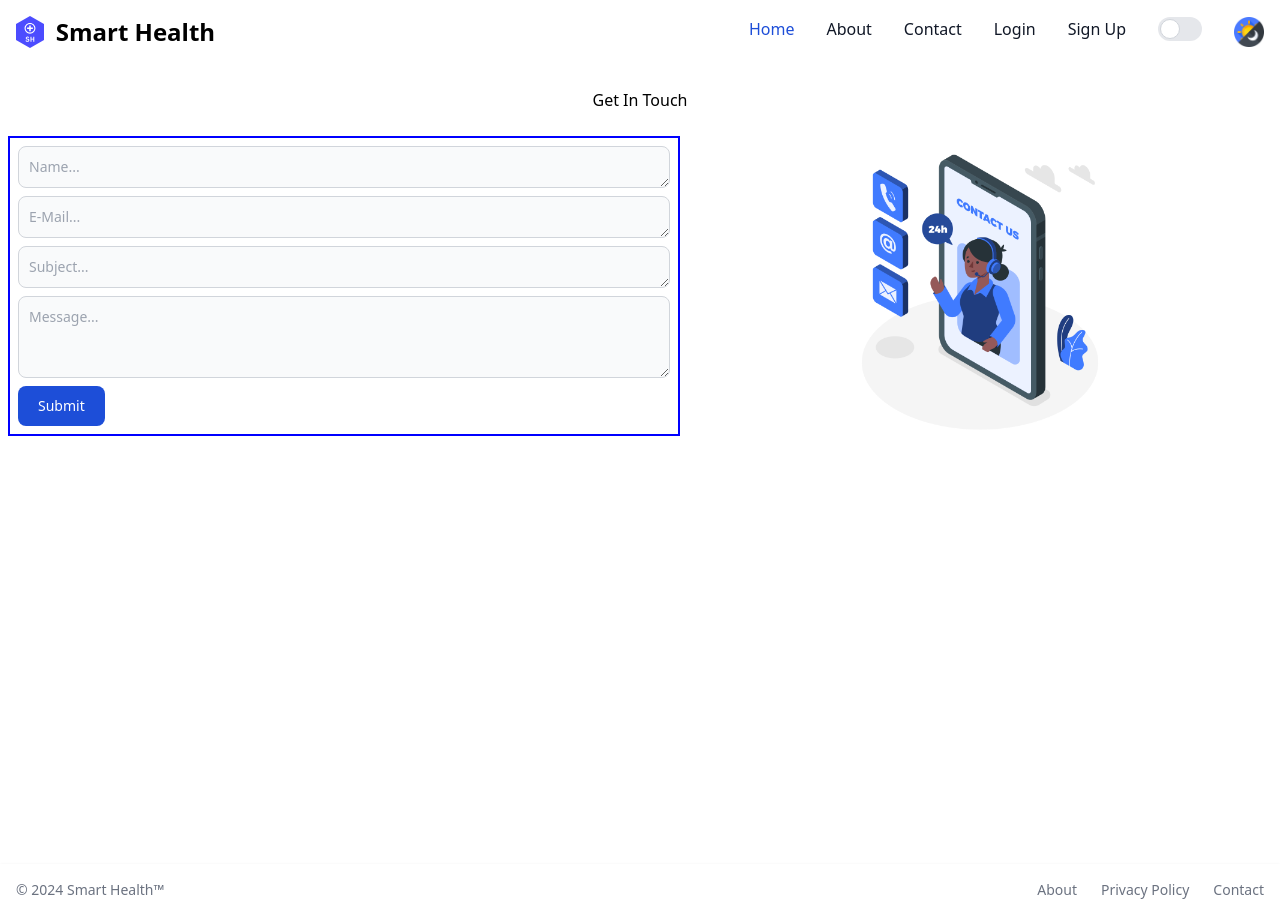
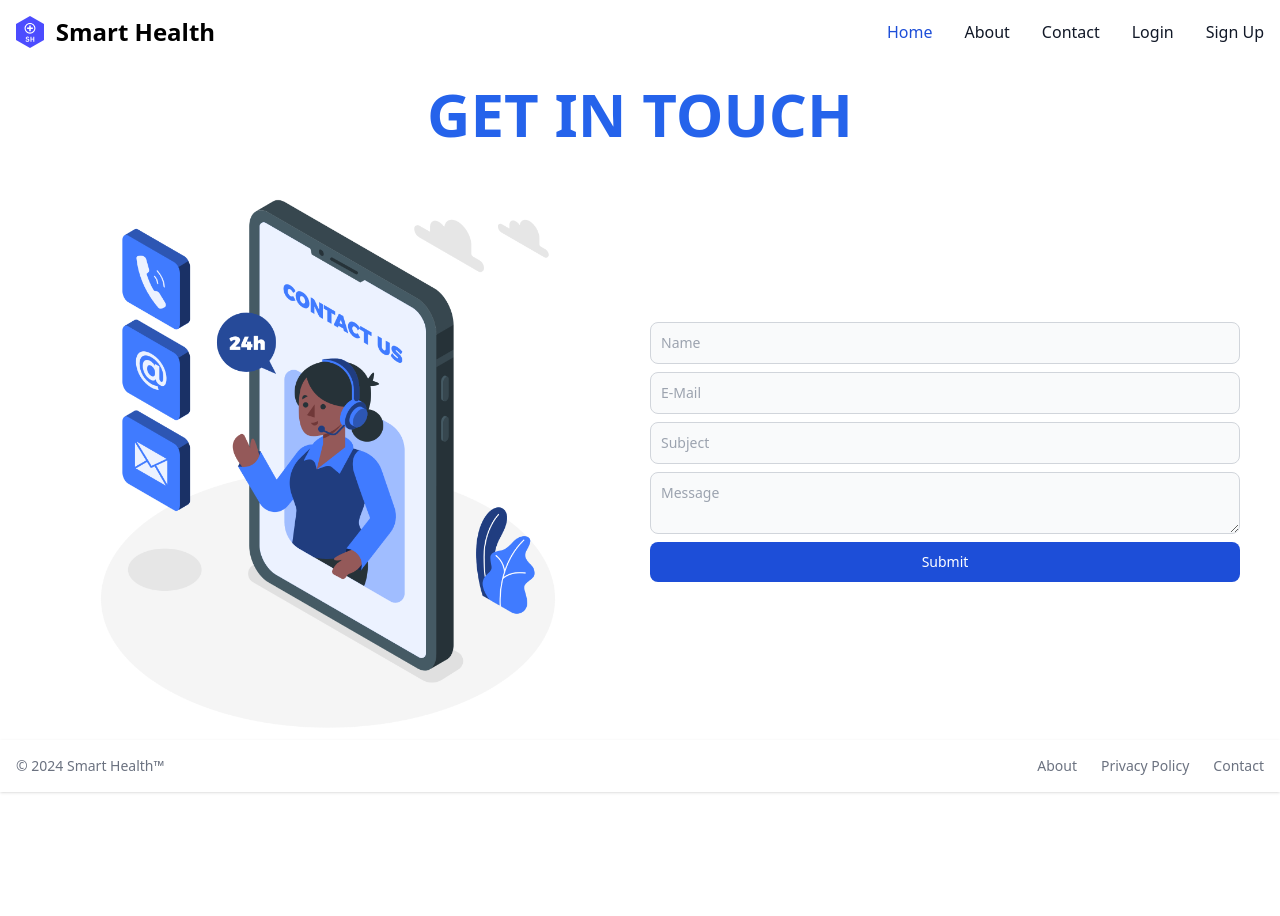
Before and after one commit to KyawIT/SmartHealth, a SvelteKit app in the folder SmartHealth_Frontend/: page /contact in a window 1280 px wide. After the commit the page ends 800 px from the top, so only its background shows below. Built offline with nearby package versions, Linux system fonts and the light colour scheme.

Commit message:
Fixed some UI Elements

```diff
--- a/SmartHealth_Frontend/src/app.css
+++ b/SmartHealth_Frontend/src/app.css
@@ -1,7 +1,3 @@
 @tailwind base;
 @tailwind components;
 @tailwind utilities;
-
-#container {
-    min-height: 100vh;
-}
--- a/SmartHealth_Frontend/src/components/+navbar.svelte
+++ b/SmartHealth_Frontend/src/components/+navbar.svelte
@@ -1,9 +1,5 @@
 <script>
-  import { goto } from "$app/navigation";
 
-  function navigateToSignUp() {
-    goto("/signup");
-  }
 </script>
 
 <nav class="bg-white border-gray-200 dark:bg-gray-900">
@@ -79,15 +75,7 @@
             >Sign Up</a
           >
         </li>
-        <li>
-          <label class="inline-flex items-center cursor-pointer">
-            <input type="checkbox" value="" class="sr-only peer">
-            <div class="relative w-11 h-6 bg-gray-200 peer-focus:outline-none peer-focus:ring-4 peer-focus:ring-blue-300 dark:peer-focus:ring-blue-800 rounded-full peer dark:bg-gray-700 peer-checked:after:translate-x-full rtl:peer-checked:after:-translate-x-full peer-checked:after:border-white after:content-[''] after:absolute after:top-[2px] after:start-[2px] after:bg-white after:border-gray-300 after:border after:rounded-full after:h-5 after:w-5 after:transition-all dark:border-gray-600 peer-checked:bg-blue-600"></div>
-          </label>
-        </li>
-        <li>
-          <img src="\frontend\toggle.png" width="30" height="30"/>
-        </li>
+
       </ul>
     </div>
   </div>
--- a/SmartHealth_Frontend/src/routes/auth/login/+page.svelte
+++ b/SmartHealth_Frontend/src/routes/auth/login/+page.svelte
@@ -1,23 +1,21 @@
 <div id="container" class="mt-5">
   <form class="max-w-sm mx-auto">
     <div class="mb-5">
-      <label
-        for="base-input"
-        class="block mb-2 text-sm font-medium text-gray-900 dark:text-white"
+      <label for="base-input" class="block mb-2 text-sm font-medium"
         >Email</label
       >
       <input
         type="text"
         id="base-input"
-        class="bg-gray-50 border border-gray-300 text-gray-900 text-sm rounded-lg focus:ring-blue-500 focus:border-blue-500 block w-full p-2.5 dark:bg-gray-700 dark:border-gray-600 dark:placeholder-gray-400 dark:text-white dark:focus:ring-blue-500 dark:focus:border-blue-500"
+        class="bg-gray-50 border border-gray-300 text-gray-900 text-sm
+        rounded-lg focus:ring-blue-500 focus:border-blue-500 block w-full p-2.5 dark:bg-gray-700 dark:border-gray-600 dark:placeholder-gray-400 dark:text-white dark:focus:ring-blue-500 dark:focus:border-blue-500"
       />
     </div>
 
     <div class="mb-5">
       <label
         for="base-input"
-        class="block mb-2 text-sm font-medium text-gray-900 dark:text-white"
-        >Password</label
+        class="block mb-2 text-sm font-medium text-gray-900">Password</label
       >
       <input
         type="password"
@@ -25,49 +23,79 @@
         class="bg-gray-50 border border-gray-300 text-gray-900 text-sm rounded-lg focus:ring-blue-500 focus:border-blue-500 block w-full p-2.5 dark:bg-gray-700 dark:border-gray-600 dark:placeholder-gray-400 dark:text-white dark:focus:ring-blue-500 dark:focus:border-blue-500"
       />
     </div>
+
+    <div class="grid grid-cols-1 gap-y-5 mb-5">
       <button
         type="submit"
-      class="text-white bg-blue-700 hover:bg-blue-800 focus:ring-4 focus:outline-none focus:ring-blue-300 font-medium rounded-lg text-sm px-5 py-2.5 text-center dark:bg-blue-600 dark:hover:bg-blue-700 dark:focus:ring-blue-800"
+        class="inline-flex items-center justify-center w-full px-5 py-2.5 text-sm font-medium text-white bg-blue-700 rounded-lg focus:ring-4 focus:ring-blue-200 dark:focus:ring-blue-900 hover:bg-blue-800"
         >Login</button
       >
-  </form>
+      <p class="text-xl text-center">Authenticate with other Services</p>
 
-  <div>
-    <button type="button" class="text-white bg-[#3b5998] hover:bg-[#3b5998]/90 focus:ring-4 focus:outline-none focus:ring-[#3b5998]/50 font-medium rounded-lg text-sm px-5 py-2.5 text-center inline-flex items-center dark:focus:ring-[#3b5998]/55 me-2 mb-2">
-        <svg class="w-4 h-4 me-2" aria-hidden="true" xmlns="http://www.w3.org/2000/svg" fill="currentColor" viewBox="0 0 8 19">
-        <path fill-rule="evenodd" d="M6.135 3H8V0H6.135a4.147 4.147 0 0 0-4.142 4.142V6H0v3h2v9.938h3V9h2.021l.592-3H5V3.591A.6.6 0 0 1 5.592 3h.543Z" clip-rule="evenodd"/>
-        </svg>
-        Sign in with Facebook
-        </button>
-        <button type="button" class="text-white bg-[#1da1f2] hover:bg-[#1da1f2]/90 focus:ring-4 focus:outline-none focus:ring-[#1da1f2]/50 font-medium rounded-lg text-sm px-5 py-2.5 text-center inline-flex items-center dark:focus:ring-[#1da1f2]/55 me-2 mb-2">
-        <svg class="w-4 h-4 me-2" aria-hidden="true" xmlns="http://www.w3.org/2000/svg" fill="currentColor" viewBox="0 0 20 17">
-        <path fill-rule="evenodd" d="M20 1.892a8.178 8.178 0 0 1-2.355.635 4.074 4.074 0 0 0 1.8-2.235 8.344 8.344 0 0 1-2.605.98A4.13 4.13 0 0 0 13.85 0a4.068 4.068 0 0 0-4.1 4.038 4 4 0 0 0 .105.919A11.705 11.705 0 0 1 1.4.734a4.006 4.006 0 0 0 1.268 5.392 4.165 4.165 0 0 1-1.859-.5v.05A4.057 4.057 0 0 0 4.1 9.635a4.19 4.19 0 0 1-1.856.07 4.108 4.108 0 0 0 3.831 2.807A8.36 8.36 0 0 1 0 14.184 11.732 11.732 0 0 0 6.291 16 11.502 11.502 0 0 0 17.964 4.5c0-.177 0-.35-.012-.523A8.143 8.143 0 0 0 20 1.892Z" clip-rule="evenodd"/>
-        </svg>
-        Sign in with Twitter
-        </button>
-        <button type="button" class="text-white bg-[#24292F] hover:bg-[#24292F]/90 focus:ring-4 focus:outline-none focus:ring-[#24292F]/50 font-medium rounded-lg text-sm px-5 py-2.5 text-center inline-flex items-center dark:focus:ring-gray-500 dark:hover:bg-[#050708]/30 me-2 mb-2">
-        <svg class="w-4 h-4 me-2" aria-hidden="true" xmlns="http://www.w3.org/2000/svg" fill="currentColor" viewBox="0 0 20 20">
-        <path fill-rule="evenodd" d="M10 .333A9.911 9.911 0 0 0 6.866 19.65c.5.092.678-.215.678-.477 0-.237-.01-1.017-.014-1.845-2.757.6-3.338-1.169-3.338-1.169a2.627 2.627 0 0 0-1.1-1.451c-.9-.615.07-.6.07-.6a2.084 2.084 0 0 1 1.518 1.021 2.11 2.11 0 0 0 2.884.823c.044-.503.268-.973.63-1.325-2.2-.25-4.516-1.1-4.516-4.9A3.832 3.832 0 0 1 4.7 7.068a3.56 3.56 0 0 1 .095-2.623s.832-.266 2.726 1.016a9.409 9.409 0 0 1 4.962 0c1.89-1.282 2.717-1.016 2.717-1.016.366.83.402 1.768.1 2.623a3.827 3.827 0 0 1 1.02 2.659c0 3.807-2.319 4.644-4.525 4.889a2.366 2.366 0 0 1 .673 1.834c0 1.326-.012 2.394-.012 2.72 0 .263.18.572.681.475A9.911 9.911 0 0 0 10 .333Z" clip-rule="evenodd"/>
+
+      <button
+        type="button"
+        class="inline-flex items-center justify-center w-full text-white bg-[#24292F] hover:bg-[#24292F]/90 focus:ring-4 focus:outline-none focus:ring-[#24292F]/50 font-medium rounded-lg text-sm px-5 py-2.5 text-center inline-flex items-center dark:focus:ring-gray-500 dark:hover:bg-[#050708]/30"
+      >
+        <svg
+          class="w-4 h-4 me-2"
+          aria-hidden="true"
+          xmlns="http://www.w3.org/2000/svg"
+          fill="currentColor"
+          viewBox="0 0 20 20"
+        >
+          <path
+            fill-rule="evenodd"
+            d="M10 .333A9.911 9.911 0 0 0 6.866 19.65c.5.092.678-.215.678-.477 0-.237-.01-1.017-.014-1.845-2.757.6-3.338-1.169-3.338-1.169a2.627 2.627 0 0 0-1.1-1.451c-.9-.615.07-.6.07-.6a2.084 2.084 0 0 1 1.518 1.021 2.11 2.11 0 0 0 2.884.823c.044-.503.268-.973.63-1.325-2.2-.25-4.516-1.1-4.516-4.9A3.832 3.832 0 0 1 4.7 7.068a3.56 3.56 0 0 1 .095-2.623s.832-.266 2.726 1.016a9.409 9.409 0 0 1 4.962 0c1.89-1.282 2.717-1.016 2.717-1.016.366.83.402 1.768.1 2.623a3.827 3.827 0 0 1 1.02 2.659c0 3.807-2.319 4.644-4.525 4.889a2.366 2.366 0 0 1 .673 1.834c0 1.326-.012 2.394-.012 2.72 0 .263.18.572.681.475A9.911 9.911 0 0 0 10 .333Z"
+            clip-rule="evenodd"
+          />
         </svg>
         Sign in with Github
       </button>
-        <button type="button" class="text-white bg-[#4285F4] hover:bg-[#4285F4]/90 focus:ring-4 focus:outline-none focus:ring-[#4285F4]/50 font-medium rounded-lg text-sm px-5 py-2.5 text-center inline-flex items-center dark:focus:ring-[#4285F4]/55 me-2 mb-2">
-        <svg class="w-4 h-4 me-2" aria-hidden="true" xmlns="http://www.w3.org/2000/svg" fill="currentColor" viewBox="0 0 18 19">
-        <path fill-rule="evenodd" d="M8.842 18.083a8.8 8.8 0 0 1-8.65-8.948 8.841 8.841 0 0 1 8.8-8.652h.153a8.464 8.464 0 0 1 5.7 2.257l-2.193 2.038A5.27 5.27 0 0 0 9.09 3.4a5.882 5.882 0 0 0-.2 11.76h.124a5.091 5.091 0 0 0 5.248-4.057L14.3 11H9V8h8.34c.066.543.095 1.09.088 1.636-.086 5.053-3.463 8.449-8.4 8.449l-.186-.002Z" clip-rule="evenodd"/>
+
+      <button
+        type="button"
+        class="inline-flex items-center justify-center w-full text-white bg-[#4285F4] hover:bg-[#4285F4]/90 focus:ring-4 focus:outline-none focus:ring-[#4285F4]/50 font-medium rounded-lg text-sm px-5 py-2.5 text-center inline-flex items-center dark:focus:ring-[#4285F4]/55"
+      >
+        <svg
+          class="w-4 h-4 me-2"
+          aria-hidden="true"
+          xmlns="http://www.w3.org/2000/svg"
+          fill="currentColor"
+          viewBox="0 0 18 19"
+        >
+          <path
+            fill-rule="evenodd"
+            d="M8.842 18.083a8.8 8.8 0 0 1-8.65-8.948 8.841 8.841 0 0 1 8.8-8.652h.153a8.464 8.464 0 0 1 5.7 2.257l-2.193 2.038A5.27 5.27 0 0 0 9.09 3.4a5.882 5.882 0 0 0-.2 11.76h.124a5.091 5.091 0 0 0 5.248-4.057L14.3 11H9V8h8.34c.066.543.095 1.09.088 1.636-.086 5.053-3.463 8.449-8.4 8.449l-.186-.002Z"
+            clip-rule="evenodd"
+          />
         </svg>
         Sign in with Google
       </button>
-        <button type="button" class="text-white bg-[#050708] hover:bg-[#050708]/90 focus:ring-4 focus:outline-none focus:ring-[#050708]/50 font-medium rounded-lg text-sm px-5 py-2.5 text-center inline-flex items-center dark:focus:ring-[#050708]/50 dark:hover:bg-[#050708]/30 me-2 mb-2">
-        <svg class="w-5 h-5 me-2 -ms-1" aria-hidden="true" focusable="false" data-prefix="fab" data-icon="apple" role="img" xmlns="http://www.w3.org/2000/svg" viewBox="0 0 384 512"><path fill="currentColor" d="M318.7 268.7c-.2-36.7 16.4-64.4 50-84.8-18.8-26.9-47.2-41.7-84.7-44.6-35.5-2.8-74.3 20.7-88.5 20.7-15 0-49.4-19.7-76.4-19.7C63.3 141.2 4 184.8 4 273.5q0 39.3 14.4 81.2c12.8 36.7 59 126.7 107.2 125.2 25.2-.6 43-17.9 75.8-17.9 31.8 0 48.3 17.9 76.4 17.9 48.6-.7 90.4-82.5 102.6-119.3-65.2-30.7-61.7-90-61.7-91.9zm-56.6-164.2c27.3-32.4 24.8-61.9 24-72.5-24.1 1.4-52 16.4-67.9 34.9-17.5 19.8-27.8 44.3-25.6 71.9 26.1 2 49.9-11.4 69.5-34.3z"></path></svg>
+
+      <button
+        type="button"
+        class="inline-flex items-center justify-center w-full text-white bg-[#050708] hover:bg-[#050708]/90 focus:ring-4 focus:outline-none focus:ring-[#050708]/50 font-medium rounded-lg text-sm px-5 py-2.5 text-center dark:focus:ring-[#050708]/50 dark:hover:bg-[#050708]/30"
+      >
+        <svg
+          class="w-5 h-5 me-2 -ms-1"
+          aria-hidden="true"
+          focusable="false"
+          data-prefix="fab"
+          data-icon="apple"
+          role="img"
+          xmlns="http://www.w3.org/2000/svg"
+          viewBox="0 0 384 512"
+          ><path
+            fill="currentColor"
+            d="M318.7 268.7c-.2-36.7 16.4-64.4 50-84.8-18.8-26.9-47.2-41.7-84.7-44.6-35.5-2.8-74.3 20.7-88.5 20.7-15 0-49.4-19.7-76.4-19.7C63.3 141.2 4 184.8 4 273.5q0 39.3 14.4 81.2c12.8 36.7 59 126.7 107.2 125.2 25.2-.6 43-17.9 75.8-17.9 31.8 0 48.3 17.9 76.4 17.9 48.6-.7 90.4-82.5 102.6-119.3-65.2-30.7-61.7-90-61.7-91.9zm-56.6-164.2c27.3-32.4 24.8-61.9 24-72.5-24.1 1.4-52 16.4-67.9 34.9-17.5 19.8-27.8 44.3-25.6 71.9 26.1 2 49.9-11.4 69.5-34.3z"
+          ></path></svg
+        >
         Sign in with Apple
       </button>
     </div>
+  </form>
 </div>
 
-
-
 <style>
-  :root {
-    background-color: #141e33;
-  }
 </style>
--- a/SmartHealth_Frontend/src/routes/auth/signup/+page.svelte
+++ b/SmartHealth_Frontend/src/routes/auth/signup/+page.svelte
@@ -1,9 +1,9 @@
-<div id="container" class="mt-5">
+<div class="mt-5">
   <form class="max-w-sm mx-auto">
     <div class="mb-5">
       <label
         for="base-input"
-        class="block mb-2 text-sm font-medium text-gray-900 dark:text-white"
+        class="block mb-2 text-sm font-medium text-gray-900"
         >Email</label
       >
       <input
@@ -16,7 +16,7 @@
     <div class="mb-5">
       <label
         for="base-input"
-        class="block mb-2 text-sm font-medium text-gray-900 dark:text-white"
+        class="block mb-2 text-sm font-medium text-gray-900"
         >Password</label
       >
       <input
@@ -29,7 +29,7 @@
     <div class="mb-5">
       <label
         for="base-input"
-        class="block mb-2 text-sm font-medium text-gray-900 dark:text-white"
+        class="block mb-2 text-sm font-medium text-gray-900"
         >SVN-Nr</label
       >
       <input
@@ -40,14 +40,11 @@
     </div>
     <button
       type="submit"
-      class="text-white bg-blue-700 hover:bg-blue-800 focus:ring-4 focus:outline-none focus:ring-blue-300 font-medium rounded-lg text-sm px-5 py-2.5 text-center dark:bg-blue-600 dark:hover:bg-blue-700 dark:focus:ring-blue-800"
-      >Register new account</button
+      class="mb-5 w-full text-white bg-blue-700 hover:bg-blue-800 focus:ring-4 focus:outline-none focus:ring-blue-300 font-medium rounded-lg text-sm px-5 py-2.5 text-center dark:bg-blue-600 dark:hover:bg-blue-700 dark:focus:ring-blue-800"
+      >Register</button
     >
   </form>
 </div>
 
 <style>
-  :root {
-    background-color: #141e33;
-  }
 </style>
--- a/SmartHealth_Frontend/src/routes/contact/+page.svelte
+++ b/SmartHealth_Frontend/src/routes/contact/+page.svelte
@@ -1,51 +1,64 @@
 <script>
-    let user_name = '';
-    let email = '';
-    let subject = '';
-    let message = '';
+  let user_name = "";
+  let email = "";
+  let subject = "";
+  let message = "";
 
-    function getForm(){
-        console.log(`${user_name} ${email} ${subject} ${message}`);
-    }
+  function getForm() {
+    console.log(`${user_name} ${email} ${subject} ${message}`);
+  }
 </script>
 
-<div id="container">
+<h1 class="my-5 text-6xl font-black text-blue-600 dark:text-blue-600 text-center">
+  GET IN TOUCH
+</h1>
+<div class="grid grid-cols-2 gap-x-5 mx-10">
+  <img
+    src="\frontend\contact.png"
+    class="max-w-sm md:max-w-md lg:max-w-lg xl:max-w-xl h-auto"
+    alt="Error"
+  />
 
-    <br>
-    <h1 class="text-center">Get In Touch</h1>
-    <br>
-
-        <img align="right"  src="\frontend\contact.png" alt="Error" height="300px" width="300px" />
-
-        <form>
-
-            <ul class="contactform ml-2 pl-2 pt-2 pb-2 pr-2 border-2">
-                <li>
-                    <textarea bind:value={user_name} id="Name" rows="1" class="mb-2 block p-2.5 w-full text-sm text-gray-900 bg-gray-50 rounded-lg border border-gray-300 focus:ring-blue-500 focus:border-blue-500 dark:bg-gray-700 dark:border-gray-600 dark:placeholder-gray-400 dark:text-white dark:focus:ring-blue-500 dark:focus:border-blue-500" placeholder="Name..."></textarea>
-                </li>
-                <li>
-                    <textarea bind:value={email} id="Email" rows="1" class="mb-2 block p-2.5 w-full text-sm text-gray-900 bg-gray-50 rounded-lg border border-gray-300 focus:ring-blue-500 focus:border-blue-500 dark:bg-gray-700 dark:border-gray-600 dark:placeholder-gray-400 dark:text-white dark:focus:ring-blue-500 dark:focus:border-blue-500" placeholder="E-Mail..."></textarea>
-                </li>
-                <li>
-                    <textarea bind:value={subject} id="Subject" rows="1" class="mb-2 block p-2.5 w-full text-sm text-gray-900 bg-gray-50 rounded-lg border border-gray-300 focus:ring-blue-500 focus:border-blue-500 dark:bg-gray-700 dark:border-gray-600 dark:placeholder-gray-400 dark:text-white dark:focus:ring-blue-500 dark:focus:border-blue-500" placeholder="Subject..."></textarea>
-                </li>
-                <li>
-                    <textarea bind:value={message} id="Message" rows="3" class="mb-2 block p-2.5 w-full text-sm text-gray-900 bg-gray-50 rounded-lg border border-gray-300 focus:ring-blue-500 focus:border-blue-500 dark:bg-gray-700 dark:border-gray-600 dark:placeholder-gray-400 dark:text-white dark:focus:ring-blue-500 dark:focus:border-blue-500" placeholder="Message..."></textarea>
-                </li>
-                <li>
-                    <button on:click={getForm} type="submit" class="inline-flex items-center px-5 py-2.5 text-sm font-medium text-center text-white bg-blue-700 rounded-lg focus:ring-4 focus:ring-blue-200 dark:focus:ring-blue-900 hover:bg-blue-800">Submit</button>
-                </li>
-            </ul>
-        </form>
+  <form class="flex flex-col justify-center">
+    <div>
+      <input
+        bind:value={user_name}
+        id="Name"
+        class="mb-2 block p-2.5 w-full text-sm text-gray-900 bg-gray-50 rounded-lg border border-gray-300 focus:ring-blue-500 focus:border-blue-500 dark:bg-gray-700 dark:border-gray-600 dark:placeholder-gray-400 dark:text-white dark:focus:ring-blue-500 dark:focus:border-blue-500"
+        placeholder="Name"
+      />
+    </div>
+    <div>
+      <input
+        bind:value={email}
+        id="Email"
+        class="mb-2 block p-2.5 w-full text-sm text-gray-900 bg-gray-50 rounded-lg border border-gray-300 focus:ring-blue-500 focus:border-blue-500 dark:bg-gray-700 dark:border-gray-600 dark:placeholder-gray-400 dark:text-white dark:focus:ring-blue-500 dark:focus:border-blue-500"
+        placeholder="E-Mail"
+      />
+    </div>
+    <div>
+      <input
+        bind:value={subject}
+        id="Subject"
+        class="mb-2 block p-2.5 w-full text-sm text-gray-900 bg-gray-50 rounded-lg border border-gray-300 focus:ring-blue-500 focus:border-blue-500 dark:bg-gray-700 dark:border-gray-600 dark:placeholder-gray-400 dark:text-white dark:focus:ring-blue-500 dark:focus:border-blue-500"
+        placeholder="Subject"
+      />
+    </div>
+    <div>
+      <textarea
+        bind:value={message}
+        id="Message"
+        class="mb-2 block p-2.5 w-full text-sm text-gray-900 bg-gray-50 rounded-lg border border-gray-300 focus:ring-blue-500 focus:border-blue-500 dark:bg-gray-700 dark:border-gray-600 dark:placeholder-gray-400 dark:text-white dark:focus:ring-blue-500 dark:focus:border-blue-500"
+        placeholder="Message"
+      ></textarea>
+    </div>
+    <div>
+      <button
+        on:click={getForm}
+        type="submit"
+        class="inline-flex items-center justify-center w-full px-5 py-2.5 text-sm font-medium text-white bg-blue-700 rounded-lg focus:ring-4 focus:ring-blue-200 dark:focus:ring-blue-900 hover:bg-blue-800"
+        >Submit</button
+      >
+    </div>
+  </form>
 </div>
-
-<style>
-.contactform{
-    border-color: blue;
-    margin-right: 600px;
-}
-
-img{
-    margin-right: 150px;
-}
-</style>
```
Also changed, not shown: SmartHealth_Frontend/src/routes/about/+page.svelte (+13 -15 lines). Lines whose indentation alone changed are shown as unchanged.
